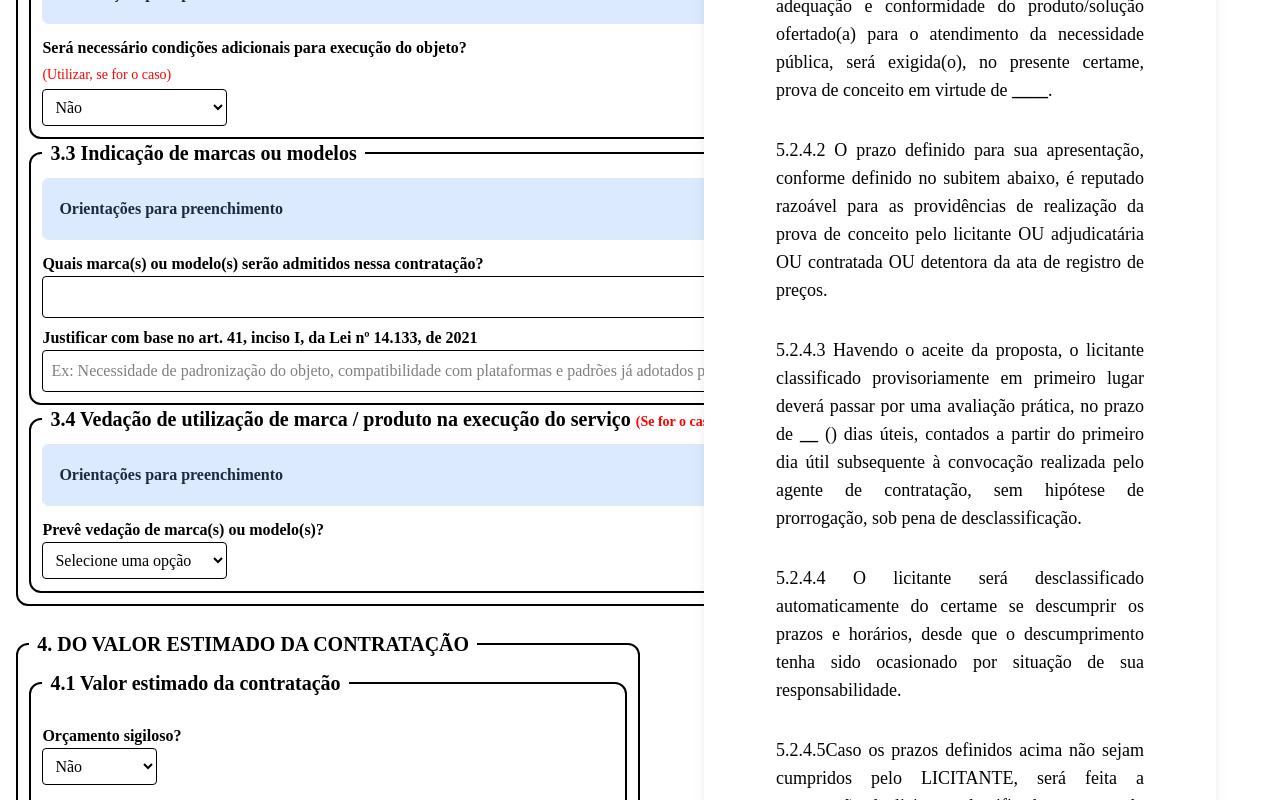
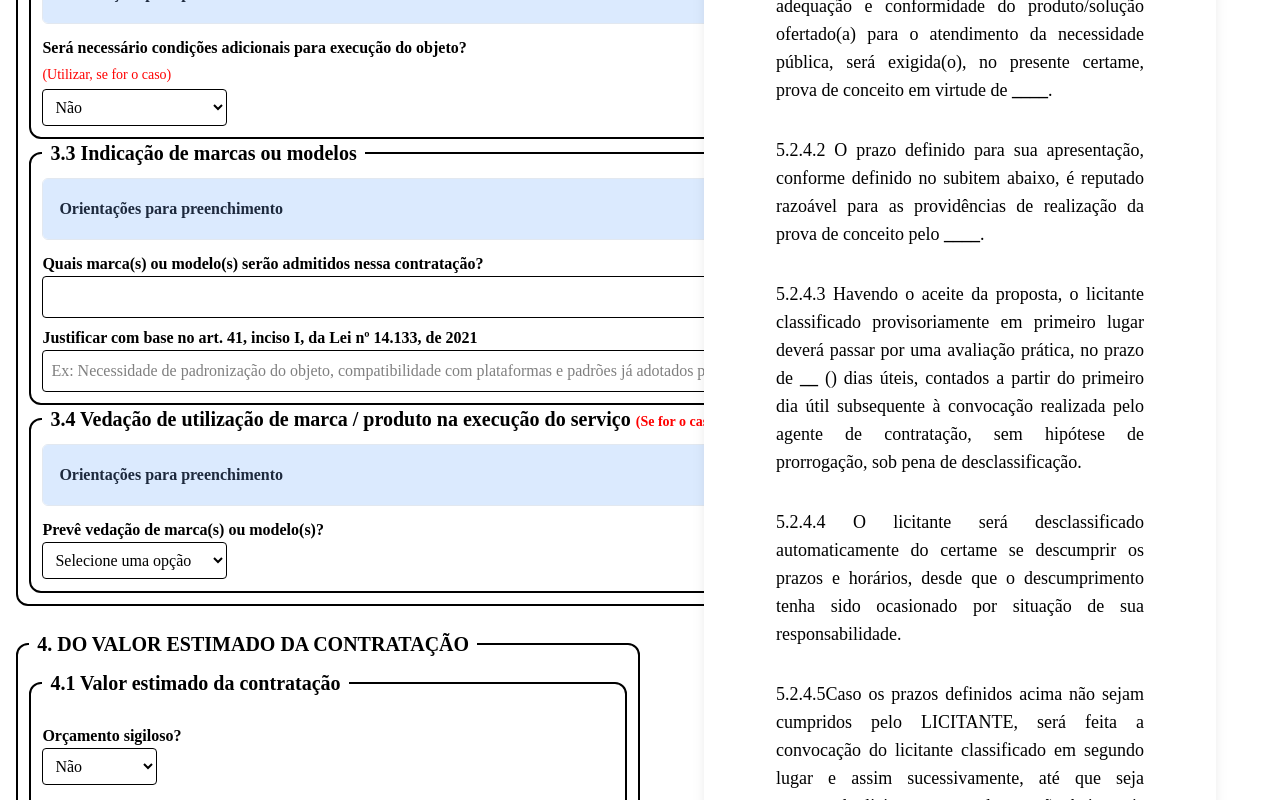
Before and after one commit to devpabloh/tr-servico, a React (Vite) app: page / in a window 1280 px wide. Shown: the part 4780-5580 px from the top of the page. Built offline with nearby package versions, Linux system fonts and the light colour scheme.

Commit message:
"fix: Adicionando item select é reputado razoável para as providências de realização da prova de conceito"

```diff
--- a/src/App.tsx
+++ b/src/App.tsx
@@ -254,7 +254,7 @@ import type {
     texto_amostra_fase_condicao_assinatura: "5.2.4.3 No prazo de {prazoAmostraDiasUteis} ({prazoAmostraDiasUteisExtenso}) dias contados da homologação do certame (OU convocação pela Administração Pública), como condição para a assinatura do contrato, a adjudicatária deverá fornecer amostra para fins de verificação das especificações contidas no Termo de Referência.",
 
     texto_amostra_requisicao_p1: "5.2.4.1 Visando realizar análise conclusiva da adequação e conformidade do produto/solução ofertado(a) para o atendimento da necessidade pública, será exigida(o), no presente certame, prova de conceito em virtude de {justificativaAmostra}.",
-    texto_amostra_prazo_p1: "5.2.4.2 O prazo definido para sua apresentação, conforme definido no subitem abaixo, é reputado razoável para as providências de realização da prova de conceito pelo licitante OU adjudicatária OU contratada OU detentora da ata de registro de preços.",
+    texto_amostra_prazo_p1: "5.2.4.2 O prazo definido para sua apresentação, conforme definido no subitem abaixo, é reputado razoável para as providências de realização da prova de conceito pelo {deInteresseDas}.",
     texto_amostra_requisicao_p2: "5.2.4.1 Visando realizar análise conclusiva da adequação e conformidade do produto/solução ofertado(a) para o atendimento da necessidade pública, será exigida amostra em virtude de {justificativaAmostra}.",
     prova_conceito_redacao_para_todos_os_casos_texto: "5.2.4.4 A prova de conceito __________ de interesse da Administração deverá ser apresentado(a) no endereço {enderecoApresentacaoAmostra}, no horário das {horarioApresentacaoAmostra}h às{horarioTerminoApresentacaoAmostra}h, mediante agendamento através dos números {telefoneParaAgendamento} e-mail {emailParaAgendamento}. A prova de conceito {aProvaDeConceito} de interesse da Administração terá duração de {duracaoProvaConceitoDiasUteis} ({duracaoProvaConceitoDiasUteisPorExtenso}) dias úteis.",
     horarioTerminoApresentacaoAmostra: "",
@@ -269,6 +269,7 @@ import type {
     prova_conceito_redacao_para_todos_os_casos_texto_quinto:"5.2.4.8 Para fins de comprovação de atendimento, o licitante deve demonstrar, pelo menos, {comprovacaoAtendimentoPercentual}% ({comprovacaoAtendimentoPercentualPorExtenso}) por cento) dos itens constantes no subitem deste termo de referência.",
     comprovacaoAtendimentoPercentual: "",
     prova_conceito_redacao_para_todos_os_casos_texto_seis:"5.2.4.9 A Prova de Conceito {aProvaDeConceito} de interesse da Administraçãoserá acompanhada, examinada e avaliada pelo Setor {setorExaminadoreAvaliadorProvaConceito} do Órgão/Entidade {orgaoEntidadeProvaConceito} OU por Comissão de Avaliação, sendo de sua exclusiva responsabilidade a análise e APROVAÇÃO ou REPROVAÇÃO",
+    deInteresseDas: "",
     setorExaminadoreAvaliadorProvaConceito: "",
     orgaoEntidadeProvaConceito: "",
     prova_conceito_redacao_para_todos_os_casos_texto_sete:"5.2.4.10 A apresentação da Prova de Conceito {aProvaDeConceito} de interesse da Administração ocorrerá em sessão pública, para a qual todos os demais licitantes poderão comparecer.",
@@ -276,8 +277,8 @@ import type {
     prova_conceito_redacao_para_todos_os_casos_texto_nove:"5.2.4.12 O Setor {setorExaminadoreAvaliadorProvaConceito} do Órgão/Entidade {orgaoEntidadeProvaConceito}OUa Comissão de Avaliação realizará a avaliação da prova de conceito, em prazo não superior a {prazoAnaliseProvaConceitoDiasUteis} ({prazoAnaliseProvaConceitoDiasUteisExtenso}) dias úteis,após o término da sua apresentação, emitindo relatório técnico contendo a conclusão final de APROVAÇÃO ou REPROVAÇÃO da prova de conceito.",
     prazoAnaliseProvaConceitoDiasUteis:"",
     prova_conceito_redacao_para_todos_os_casos_texto_dez:"5.2.4.13 No caso da APROVAÇÃO ou REPROVAÇÃO, o relatório técnico deverá apresentar as justificativas que fundamentaram a decisão, identificando, em caso de reprovação, as exigências não atendidas.",
-    prova_conceito_redacao_para_todos_os_casos_texto_onze:"5.2.4.14 Depois de vencido o prazo de apresentação da prova de conceito, nos termos estabelecidos neste Termo de Referência e seu(s) Anexo(s), não será permitida nova apresentação por parte do licitante OU adjudicatária OU contratada OU detentora da ata de registro de preços.",
-    prova_conceito_redacao_para_todos_os_casos_texto_doze:"5.2.4.15 Os custos pela realização da Prova de Conceito {aProvaDeConceito} de interesse da Administraçãoserão de responsabilidade exclusiva do licitante OU adjudicatária OU contratada OU detentora da ata de registro de preços.",
+    prova_conceito_redacao_para_todos_os_casos_texto_onze:"5.2.4.14 Depois de vencido o prazo de apresentação da prova de conceito, nos termos estabelecidos neste Termo de Referência e seu(s) Anexo(s), não será permitida nova apresentação por parte do {deInteresseDas}.",
+    prova_conceito_redacao_para_todos_os_casos_texto_doze:"5.2.4.15 Os custos pela realização da Prova de Conceito {aProvaDeConceito} de interesse da Administraçãoserão de responsabilidade exclusiva do {deInteresseDas}.",
     prova_conceito_redacao_para_todos_os_casos_texto_treze:"5.2.4.16 A APROVAÇÃO ou REPROVAÇÃO da Prova de Conceito {aProvaDeConceito} de interesse da Administraçãoé de responsabilidade exclusiva do Setor {setorExaminadoreAvaliadorProvaConceito} do Órgão/Entidade {orgaoEntidadeProvaConceito} OU da Comissão de Avaliação.",
 
     texto_amostra_comum_p1: "5.2.8 A {tipoAmostra} deverá ser apresentado(a) no endereço {enderecoApresentacaoAmostra}, no horário das {horarioApresentacaoAmostra}, mediante agendamento (...).",
--- a/src/components/ConteudoDocumento.tsx
+++ b/src/components/ConteudoDocumento.tsx
@@ -1968,6 +1968,8 @@ horarioTerminoApresentacaoAmostra: formData.horarioTerminoApresentacaoAmostra,
   orgaoEntidadeProvaConceito: formData.orgaoEntidadeProvaConceito || "____",
   prazoAnaliseProvaConceitoDiasUteis: formData.prazoAnaliseProvaConceitoDiasUteis || "__",
   prazoAnaliseProvaConceitoDiasUteisExtenso: numeroPorExtenso(formData.prazoAnaliseProvaConceitoDiasUteis || '___'),
+  deInteresseDas: formData.deInteresseDas || "____",
+
 
   };
 
--- a/src/components/Formulario.tsx
+++ b/src/components/Formulario.tsx
@@ -1109,6 +1109,19 @@ export function Formulario({formData, setFormData, className}:FormularioProps){
                 />
 
                 <SelectComponent
+                  label="É reputado razoável para as providências de realização da prova de conceito de interesse da?"
+                  id="deInteresseDas"
+                  value={formData.deInteresseDas}
+                  onChange={(e) => setFormData({...formData, deInteresseDas: e.target.value})}
+                >
+                  <option value="">Selecione uma opção</option>
+                  <option value="licitante">Licitante</option>
+                  <option value="adjudicataria">Adjudicatária</option>
+                  <option value="contratada">Contratada</option>
+                  <option value="detentoraDaAtaDeRegistroDePrecos">Detentora da ata de registro de preços</option>
+                </SelectComponent>
+
+                <SelectComponent
                   label="Fase de Apresentação"
                   id="faseApresentacaoAmostra"
                   value={formData.faseApresentacaoAmostra}
--- a/src/types/types.ts
+++ b/src/types/types.ts
@@ -352,6 +352,7 @@ export type FormDataCompleto = {
   prova_conceito_redacao_para_todos_os_casos_texto_onze: string;
   prova_conceito_redacao_para_todos_os_casos_texto_doze: string;
   prova_conceito_redacao_para_todos_os_casos_texto_treze: string;
+  deInteresseDas: string;
 
 
 
```
